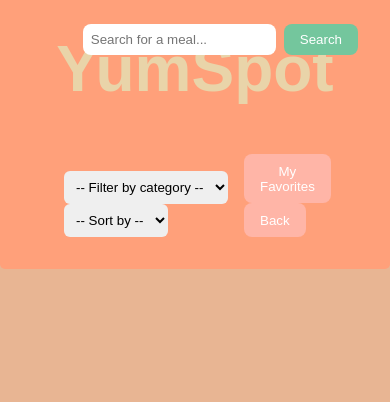
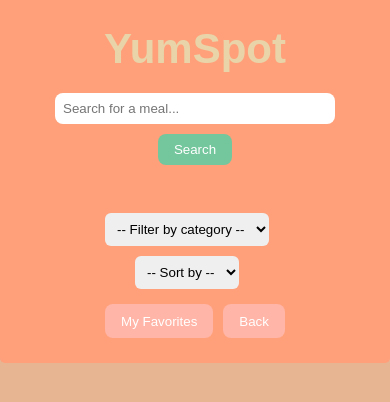
Before and after one commit to nis-sr/web-advanced, a website built with Vite: page index.html in a window 390 px wide. Built offline with nearby package versions, Linux system fonts and the light colour scheme; no server answers.

Commit message:
Improve YumSpot mobile responsiveness

```diff
--- a/src/style.css
+++ b/src/style.css
@@ -195,3 +195,83 @@ header h1 {
   font-size: 1.5rem;
   cursor: pointer;
 }
+
+/* ===== RESPONSIVE MOBILE YUMSPOT ===== */
+
+@media (max-width: 600px) {
+
+  body {
+    margin: 0;
+    overflow-x: hidden;
+  }
+
+  header {
+    box-sizing: border-box;
+    width: 100%;
+    padding: 25px 15px;
+  }
+
+  #logo {
+    font-size: 42px;
+    text-align: center;
+  }
+
+  #search-container {
+    display: flex;
+    flex-wrap: wrap;
+    justify-content: center;
+    gap: 10px;
+  }
+
+  #search-input {
+    width: 100%;
+    max-width: 280px;
+    box-sizing: border-box;
+  }
+
+  .filters {
+    display: flex;
+    flex-direction: column;
+    align-items: center;
+    gap: 15px;
+  }
+
+  .filters-left,
+  .filters-right {
+    display: flex;
+    flex-wrap: wrap;
+    justify-content: center;
+    gap: 10px;
+  }
+
+  #results {
+    width: 100%;
+    box-sizing: border-box;
+    padding: 15px;
+    display: grid;
+    grid-template-columns: 1fr;
+    gap: 20px;
+  }
+
+  #results > * {
+    min-width: 0;
+    max-width: 100%;
+  }
+
+  img {
+    max-width: 100%;
+  }
+}
+
+@media (max-width: 600px) {
+  #logo {
+    margin: 0 0 20px;
+    position: static;
+    text-align: center;
+  }
+
+  #search-container {
+    position: static;
+    margin-bottom: 20px;
+  }
+}
```
